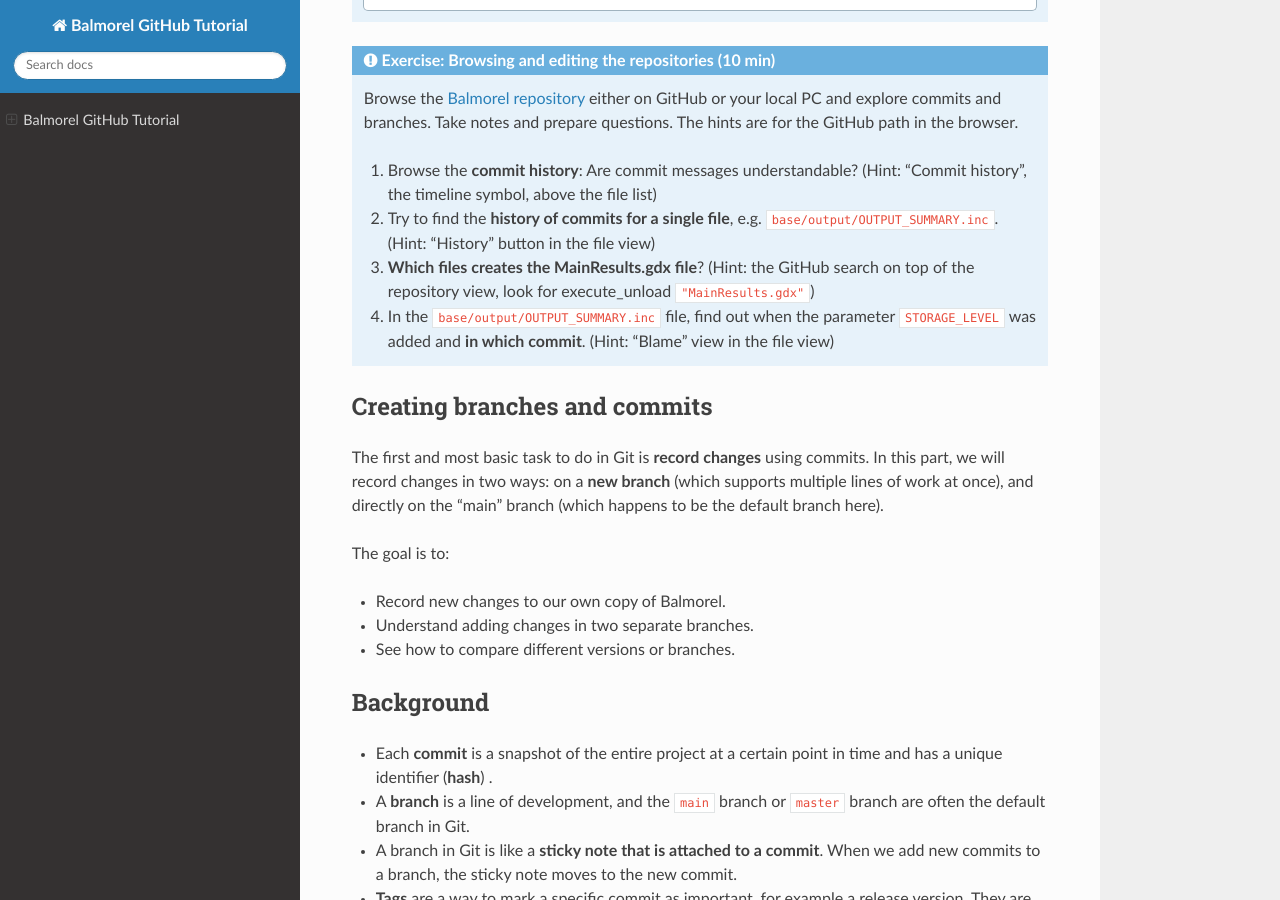
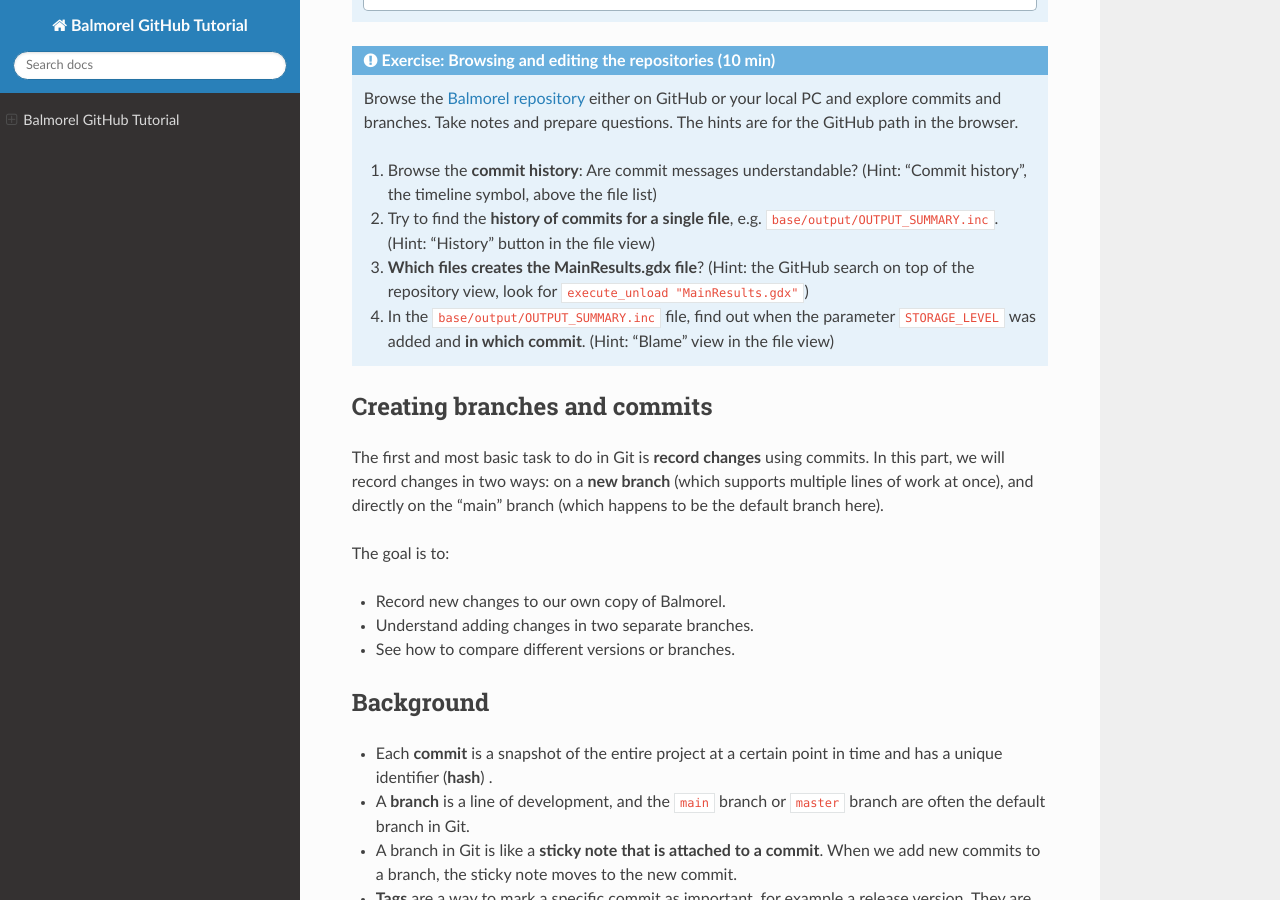
Before and after one commit to tgraulich/Balmorel_GitHub_Tutorial, a Sphinx documentation site: the page built from doc/index.md, in a window 1280 px wide and 900 px high, scrolled down 2555 px. Built offline with Sphinx 7.4.7 and the Read the Docs theme 3.1.0, drawn with Linux system fonts in a browser that asks for light colours.

```diff
--- a/doc/index.md
+++ b/doc/index.md
@@ -127,7 +127,7 @@ prepare questions. The hints are for the GitHub path in the browser.
 1. Try to find the **history of commits for a single file**, e.g. `base/output/OUTPUT_SUMMARY.inc`.
    (Hint: "History" button in the file view)
 1. **Which files creates the MainResults.gdx file**?
-   (Hint: the GitHub search on top of the repository view, look for execute_unload `"MainResults.gdx"`)
+   (Hint: the GitHub search on top of the repository view, look for `execute_unload "MainResults.gdx"`)
 1. In the `base/output/OUTPUT_SUMMARY.inc` file,
    find out when the parameter `STORAGE_LEVEL` was added and **in which commit**.
    (Hint: "Blame" view in the file view)
```
